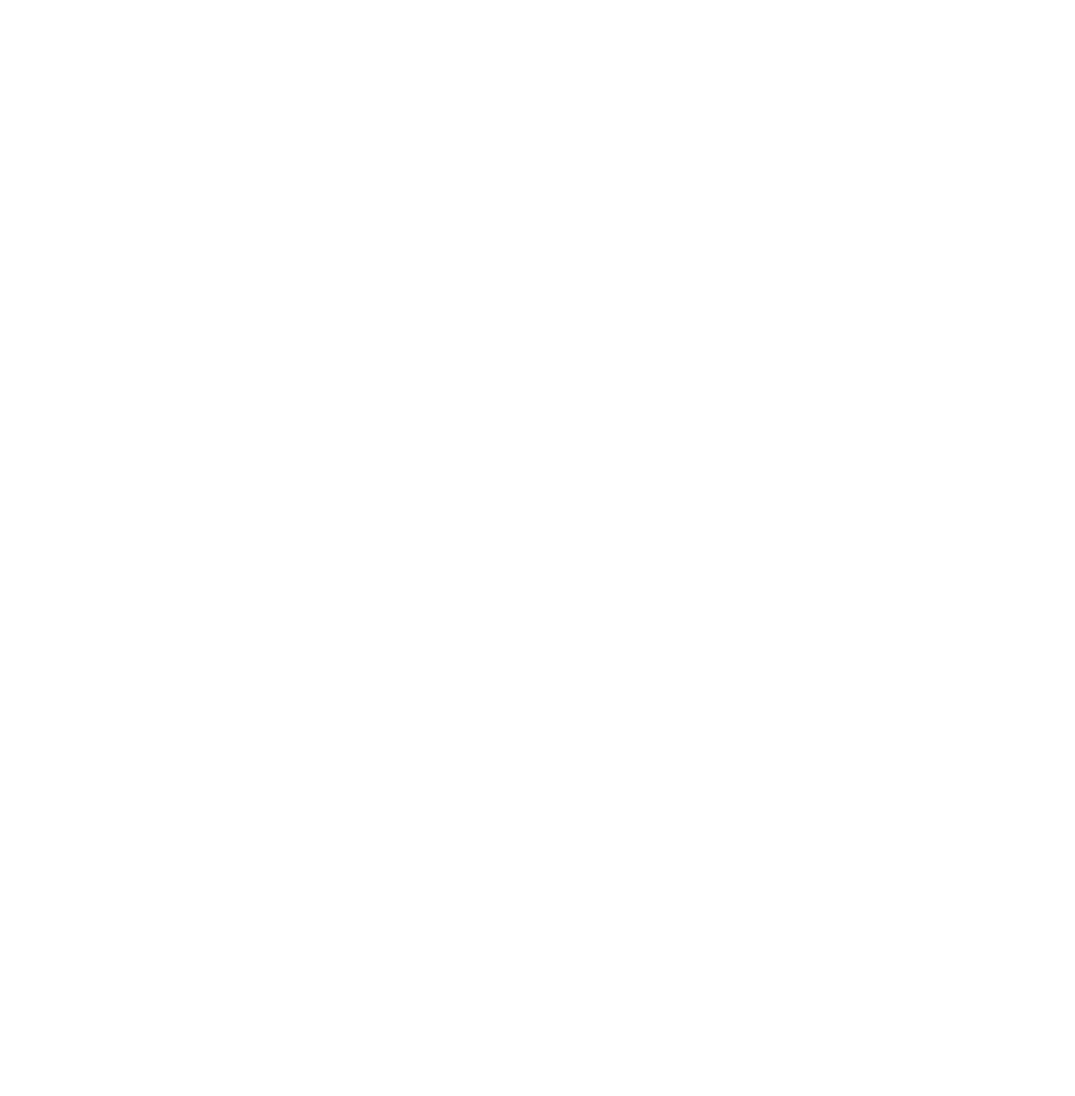
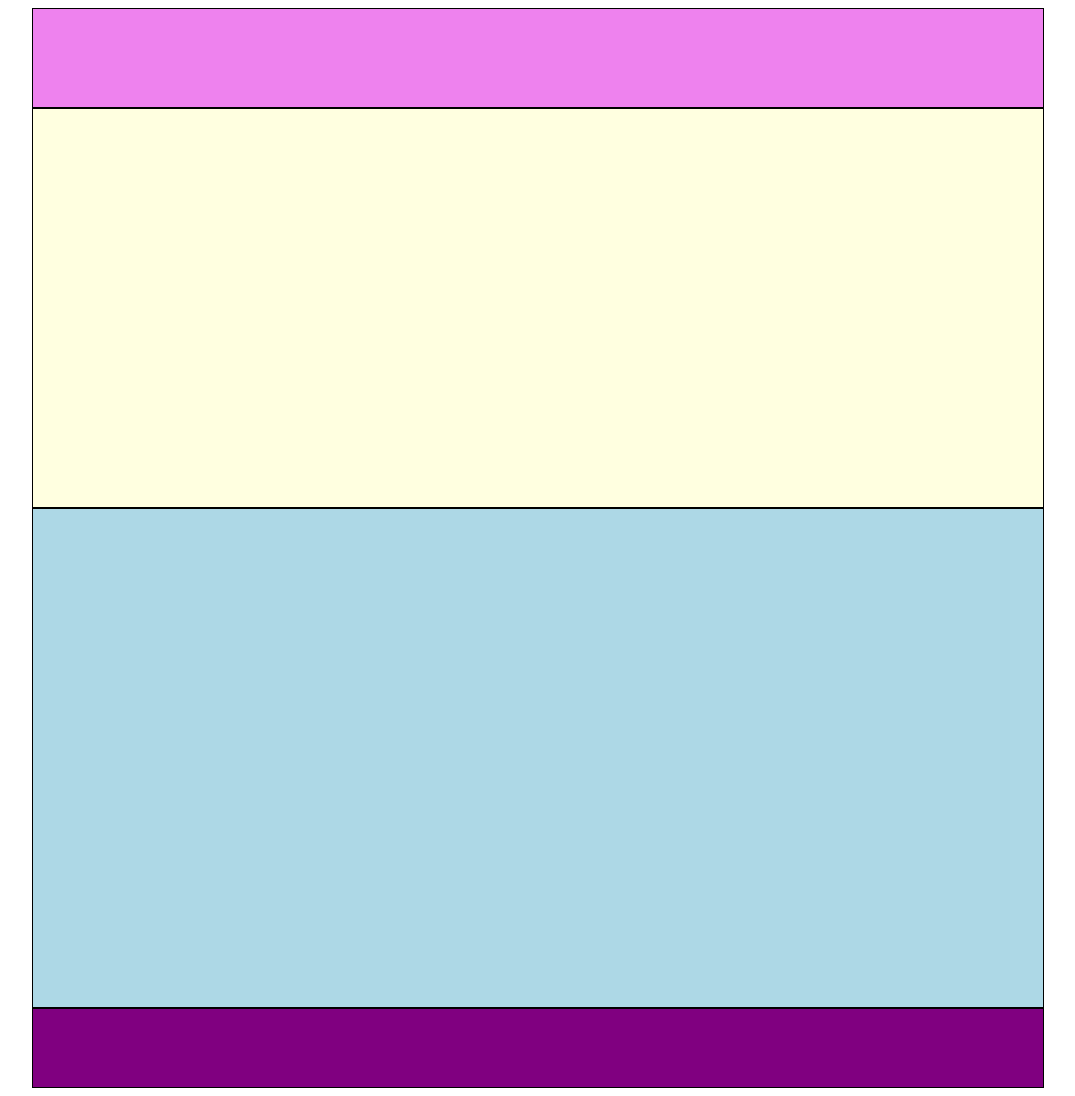
Before and after one commit to AlessandroSestili/htmlcss-struttura-wp, a plain HTML site: page index.html in a window 1280 px wide. Shown: the whole page, without its empty margins (102-1177 px from the left). Before the commit the page ends 800 px from the top, so only its background shows below. Drawn offline with Linux system fonts and the light colour scheme.

Commit message:
implementa header main e footer

```diff
--- a/index.html
+++ b/index.html
@@ -4,9 +4,25 @@
     <meta charset="UTF-8">
     <meta http-equiv="X-UA-Compatible" content="IE=edge">
     <meta name="viewport" content="width=device-width, initial-scale=1.0">
-    <title>Document</title>
+    <link rel="stylesheet" href="style.css">
+    <title>Wordpress Reboot</title>
 </head>
 <body>
+    <header>
 
+    </header>
+
+    <main>
+        <section class="yellow">
+
+        </section>
+        <section class="blue clearfix">
+
+        </section>
+    </main>
+
+    <footer>
+
+    </footer>
 </body>
 </html>
--- a/style.css
+++ b/style.css
@@ -3,3 +3,47 @@
     padding: 0;
     box-sizing: border-box;
 }
+
+header {
+    width: 80%;
+    height: 100px;
+
+    border: 1px solid black;
+
+    background-color: violet;
+
+    margin: auto;
+}
+
+.yellow{
+    width: 80%;
+    height: 400px;
+
+    border: 1px solid black;
+
+    background-color: lightyellow;
+
+    margin: auto;
+}
+
+.blue {
+    width: 80%;
+    height: 500px;
+
+    border: 1px solid black;
+
+    background-color: lightblue;
+
+    margin: auto;
+}
+
+footer {
+    width: 80%;
+    height: 80px;
+
+    border: 1px solid black;
+
+    background-color: purple;
+
+    margin: auto;
+}
```
